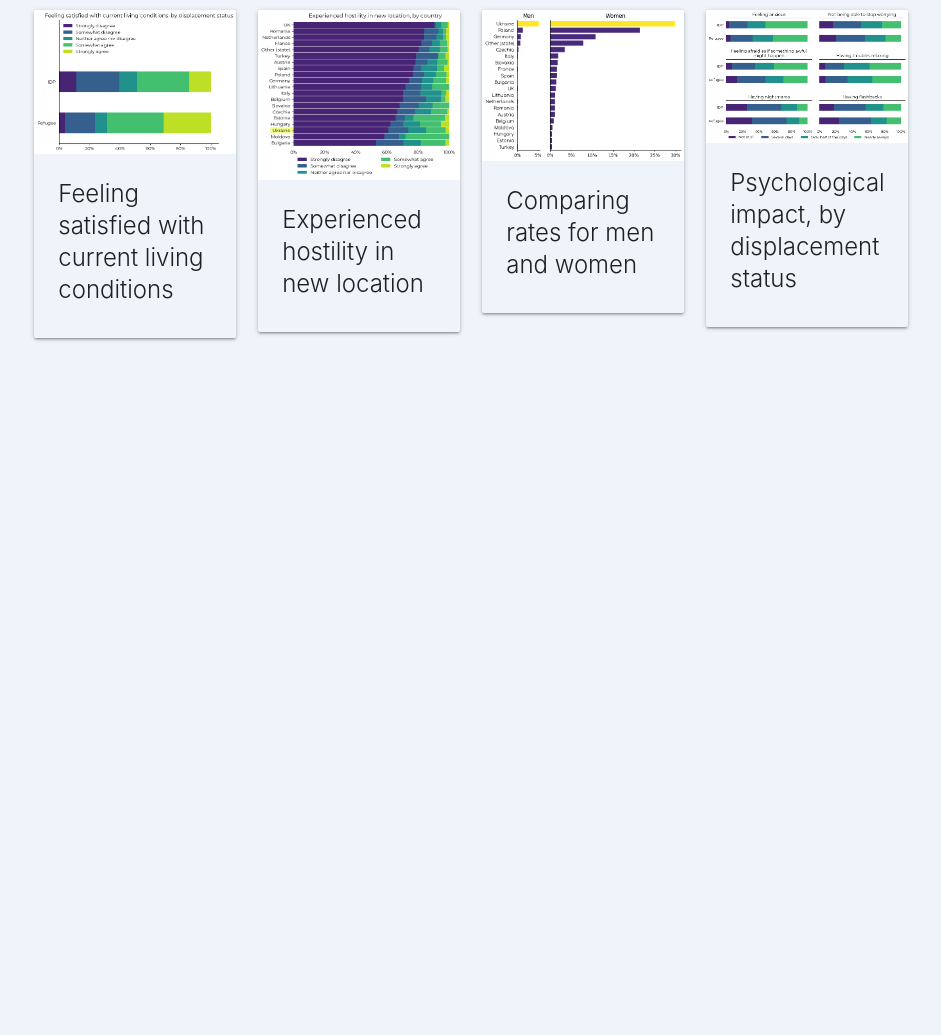
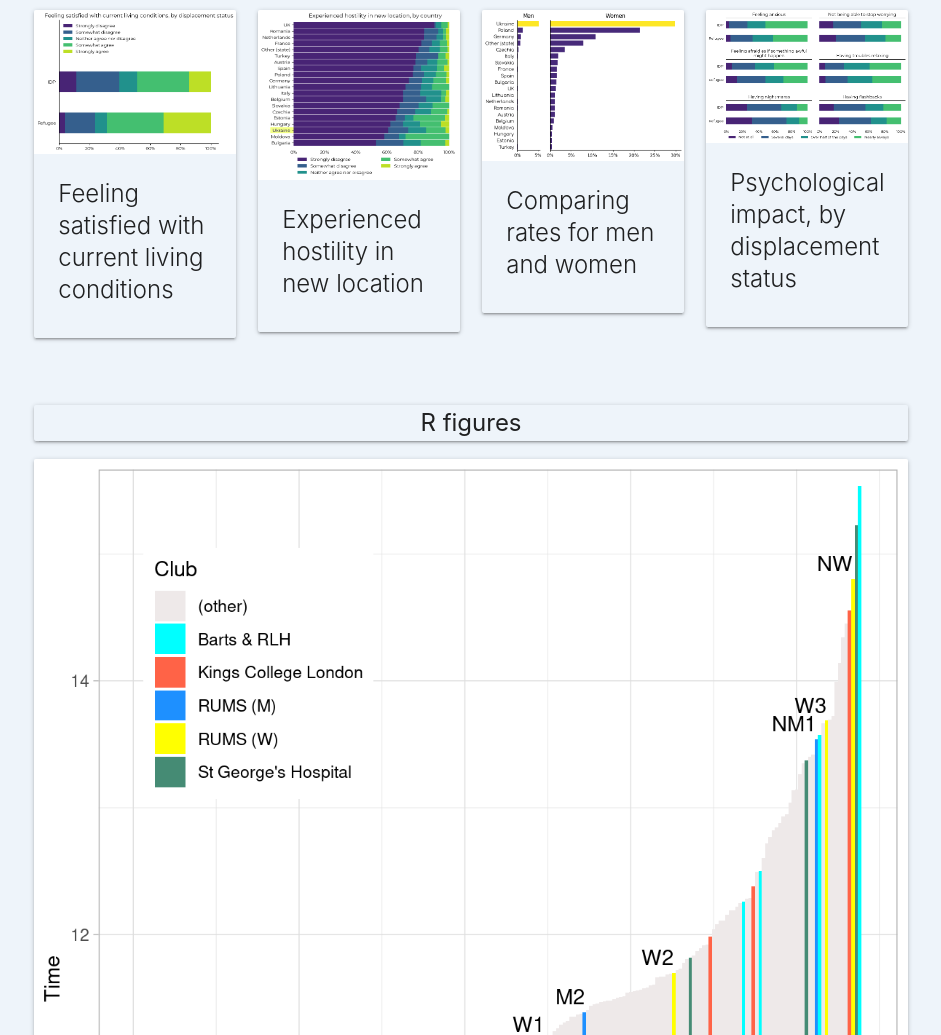
Before and after one commit to imengus/imengus.github.io, a plain HTML site: page graphs.html in a window 1280 px wide. Shown: the part 1005-2040 px from the top of the page, without its empty margins (169-1110 px from the left). Before the commit the page ends 1378 px from the top, so only its background shows below. Drawn offline with nearby package versions, Linux system fonts and the light colour scheme.

Commit message:
added R graphic

```diff
--- a/graphs.html
+++ b/graphs.html
@@ -192,6 +192,28 @@
             </div>
         </div>
     </div>
+    <div class="row">
+        <div class="col s12">
+            <div class="card transparent" id="downwards" class="">
+                <div class="card-title center">
+                    <b>R figures</b>
+                </div>
+            </div>
+        </div>
+    </div>
+    <div class="row" id="demo">
+        <div class="col s12">
+            <div class="card transparent">
+                <div class="card-image">
+                    <a href="img/ch.png" target="_blank" rel="noreferrer noopener">
+                        <img src="img/ch.png"/></a>
+                </div>
+                <div class="card-content">
+                    <div class="card-title">Visualisation of the results of the Cambridge Winter Head (my first rowing race with RUMS!)</div>
+                </div>
+            </div>
+        </div>
+    </div>
 </div>
 </body>
 </html>
```
Also changed, not shown: index.html (+2 -1 lines), img/ch.png (added), img/email.png (added).
